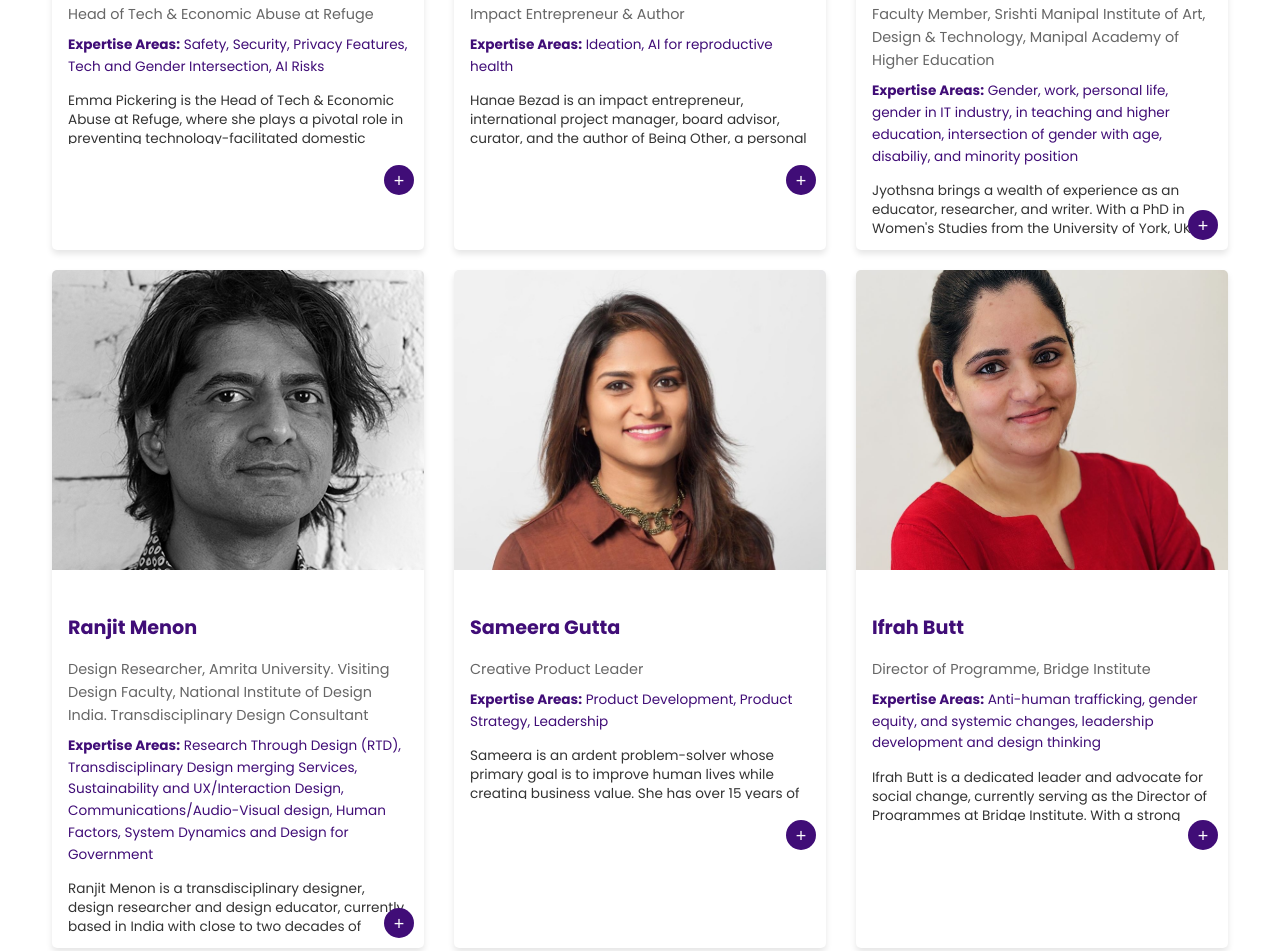
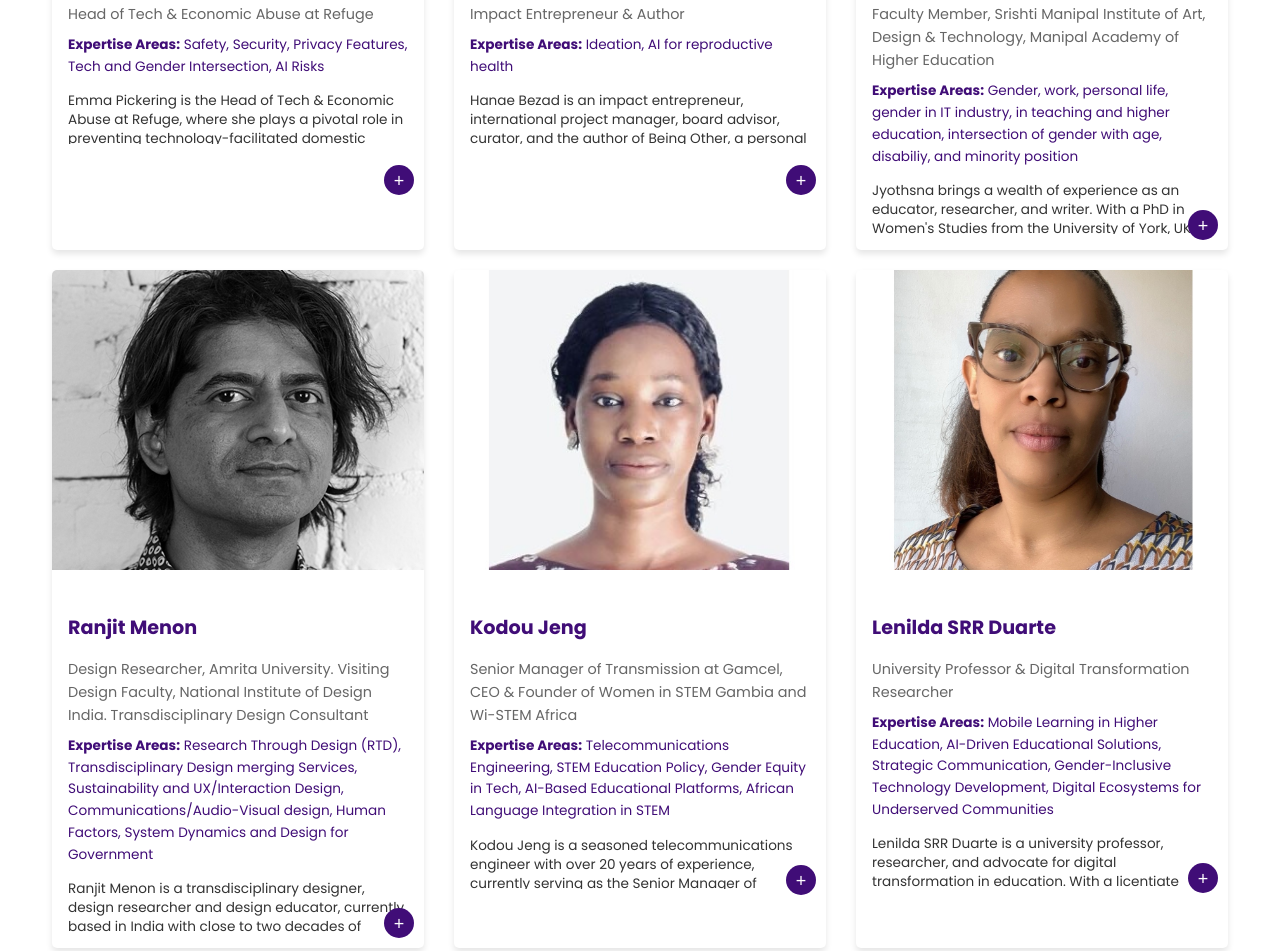
Before and after one commit to gendertechhackathon/gendertechhackathon.github.io, a plain HTML site: page mentors.html in a window 1280 px wide. Shown: the part 1309-2260 px from the top of the page. Drawn offline with Linux system fonts and the light colour scheme.

Commit message:
Add lenilda and kodou profiles

```diff
--- a/mentors.html
+++ b/mentors.html
@@ -118,6 +118,32 @@
                         <p class="mentor-expertise"><strong>Expertise Areas:</strong> Research Through Design (RTD), Transdisciplinary Design merging Services, Sustainability and UX/Interaction Design, Communications/Audio-Visual design, Human Factors, System Dynamics and Design for Government</p>
                         <div class="mentor-bio">
                             Ranjit Menon is a transdisciplinary designer, design researcher and design educator, currently based in India with close to two decades of international experience across the private and public sector with diverse clients ranging from multinational corporations to Governments. He has been an expert consultant since 2024 to one of the world's top design schools i.e. the National Institute of Design in New Experimental Design Education; from where he led Kerala's Design Policy and the city of Kochi SDG fellowship projects. He is an alumni both from the National Institute of Design as well as Aalto University of the Arts Finland. He has strong interest in prototyping hybrid cybernetic ecosystems - through Design Labs and Design Research Networks for diffusion of innovation for shared SDG goals  between international zones. He is a one of the founding members of the ADI (Association of Designers) chapter in Kerala and mentor for the Art+Tech chapter of Kerala Startup Mission. As a design research candidate he is situated within the Social and Behavioural sciences. In 2024, Ranjit led Sir Jony Ive's Terra Carta Design Lab for India, co-drafted the first Design Policy for Kerala state and published internationally  in the Arts & Design field for De Gruyter Brill and Transcript. He was recently shortlisted by the Board of International Design Research and the International Design for Government as a keynote presenter.
+                        </div>
+                        <button class="expand-button" aria-label="Expand bio"></button>
+                    </div>
+                </div>
+
+                <div class="mentor-card">
+                    <img src="images/headshots/kodou.jpg" alt="Kodou Jeng" class="mentor-image">
+                    <div class="mentor-info">
+                        <h3 class="mentor-name">Kodou Jeng</h3>
+                        <p class="mentor-title">Senior Manager of Transmission at Gamcel, CEO & Founder of Women in STEM Gambia and Wi-STEM Africa</p>
+                        <p class="mentor-expertise"><strong>Expertise Areas:</strong> Telecommunications Engineering, STEM Education Policy, Gender Equity in Tech, AI-Based Educational Platforms, African Language Integration in STEM</p>
+                        <div class="mentor-bio">
+                            Kodou Jeng is a seasoned telecommunications engineer with over 20 years of experience, currently serving as the Senior Manager of Transmission at Gambia Cellular Company (Gamcel). As the CEO and Founder of Women in STEM Gambia and Wi-STEM Africa, she has spearheaded initiatives that have collectively empowered over 5,000 girls across 16 African countries through groundbreaking programs including the Stemathon, Annual STEM Conference, STEM Career Talks, and STEM Leadership Dialogue. Elected as a Committee Member by the African Academy of Languages, a branch of the African Union, she works to promote African languages and advance STEM education for girls and women who did not attend conventional schools. Recognized among Africa's 100 Most Influential Women and UNESCO's 80 African Women in Tech and AI, her contributions have earned widespread recognition, including being named STEM Woman of the Year 2024 by the Africa Digital Economy Award and Women Empowerment Ambassador by FAAVM Canada. Her organization won the Women-Led Organisation of the year by SHE Awards Gambia. She is currently developing an AI-based platform to enhance practical STEM skills for African students, advancing education and innovation across the continent.
+                        </div>
+                        <button class="expand-button" aria-label="Expand bio"></button>
+                    </div>
+                </div>
+
+                <div class="mentor-card">
+                    <img src="images/headshots/lenilda.jpg" alt="Lenilda SRR Duarte" class="mentor-image">
+                    <div class="mentor-info">
+                        <h3 class="mentor-name">Lenilda SRR Duarte</h3>
+                        <p class="mentor-title">University Professor & Digital Transformation Researcher</p>
+                        <p class="mentor-expertise"><strong>Expertise Areas:</strong> Mobile Learning in Higher Education, AI-Driven Educational Solutions, Strategic Communication, Gender-Inclusive Technology Development, Digital Ecosystems for Underserved Communities</p>
+                        <div class="mentor-bio">
+                            Lenilda SRR Duarte is a university professor, researcher, and advocate for digital transformation in education. With a licentiate degree in Communication Sciences and currently pursuing a PhD in Communication Sciences, she focuses on exploring the possibilities and challenges of Gen AI in the field. Her master's research in Pedagogy specifically examines mobile learning applications in higher education. Her work aims to empower underserved communities, particularly women in Africa, to access innovative STEM education opportunities. As a mentor and educator, Lenilda combines her expertise in strategic communication and pedagogy to champion gender-inclusive approaches to technology development. She is deeply committed to creating equitable digital ecosystems that foster growth, innovation, and inclusion, with a particular focus on developing AI-driven solutions that can transform educational accessibility and outcomes for underserved populations.
                         </div>
                         <button class="expand-button" aria-label="Expand bio"></button>
                     </div>
```
Also changed, not shown: images/headshots/kodou.jpg (added), images/headshots/lenilda.jpg (added), images/headshots/shashi.jpg (deleted).
